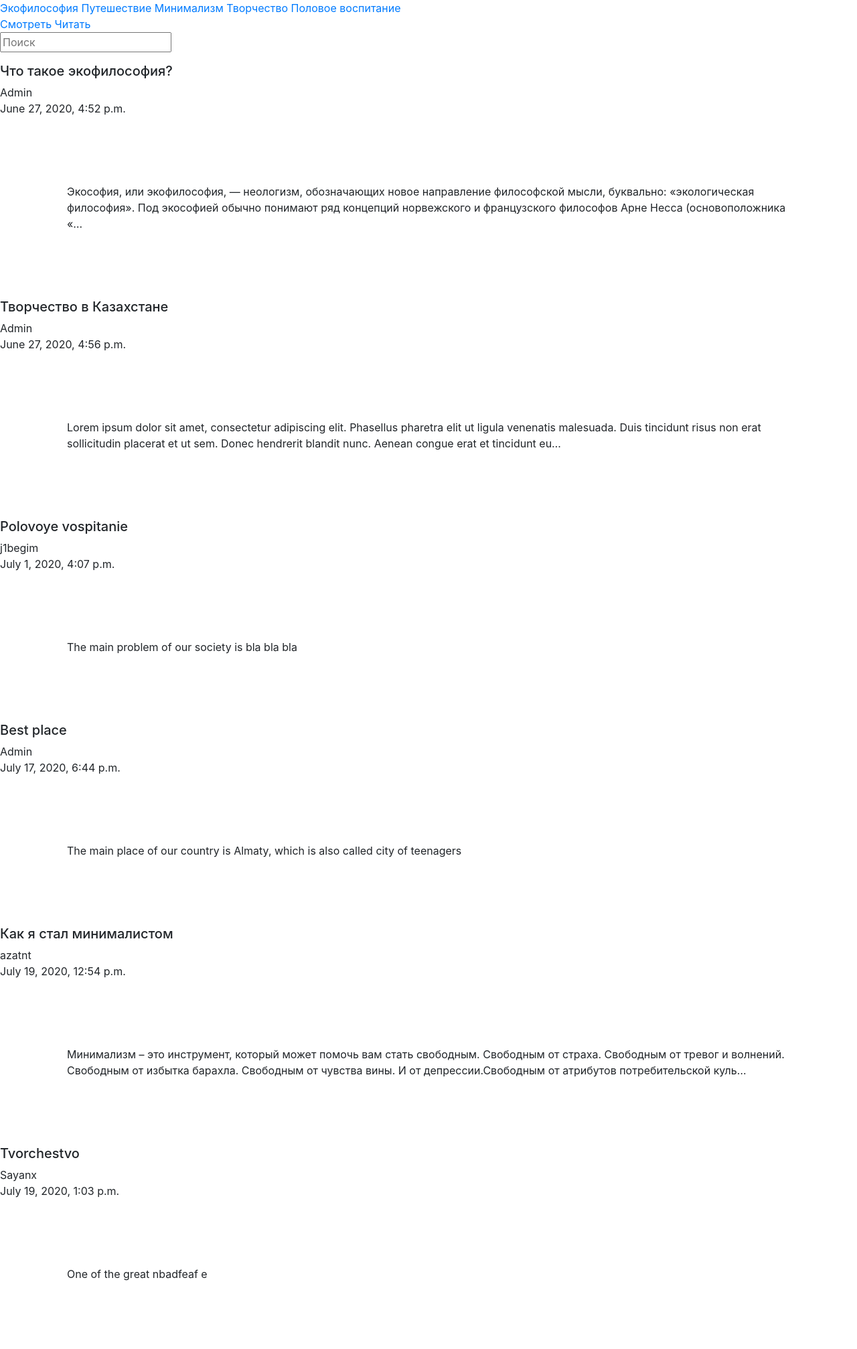
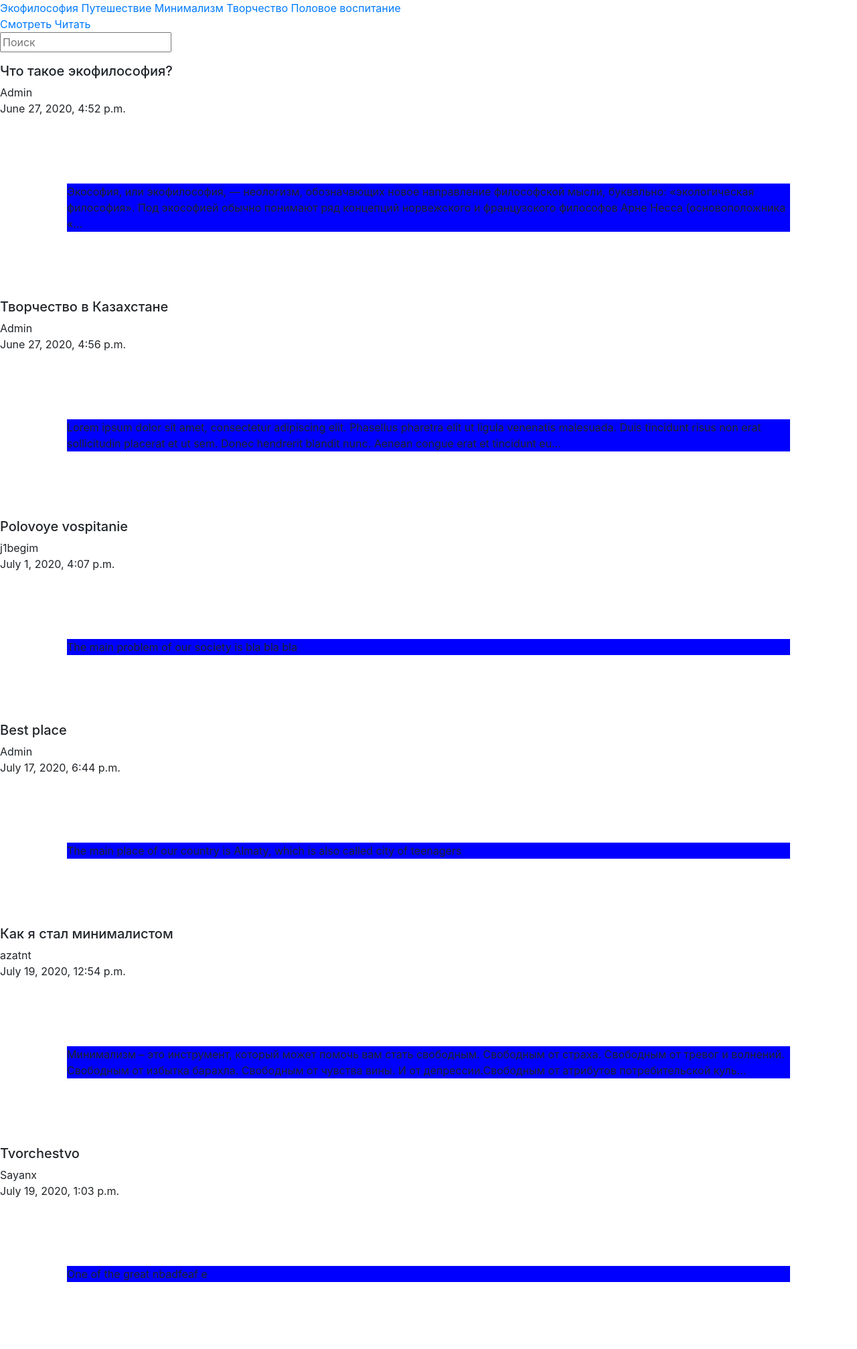
Before and after one commit to azatnt/Garyshker, a Django app: page /obrazovanie/reports/ in a window 1280 px wide. Shown: the part 56-2070 px from the top of the page at 67% size. Run offline with Django 3.2, Linux system fonts and the light colour scheme; data comes from the database, SQL or seed files in the repository; some libraries are stand-ins or nearby versions.

Commit message:
css changed

```diff
--- a/Garyshker/Main/static/css/style.css
+++ b/Garyshker/Main/static/css/style.css
@@ -12,4 +12,5 @@
 
 .nurs{
     margin: 100px;
+    background-color: blue;
 }
```
